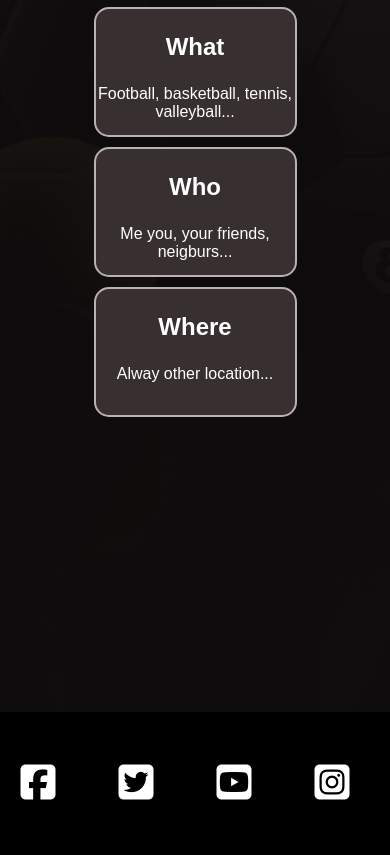
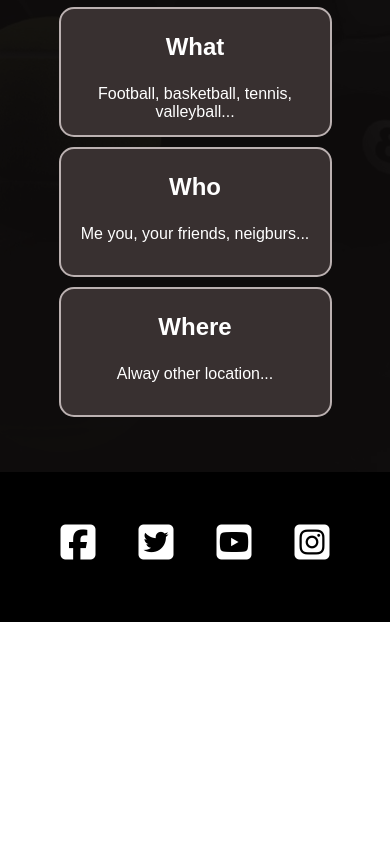
Before and after one commit to Wulle91/welovesports, a plain HTML site: page index.html in a window 390 px wide. Shown: the part 1080-1935 px from the top of the page. After the commit the page ends 1702 px from the top, so only its background shows below. Drawn offline with Linux system fonts and the light colour scheme; a web font is replaced by a local one.

Commit message:
Delete all fixed heights, make responsive for other screen sizes.

```diff
--- a/assets/css/style.css
+++ b/assets/css/style.css
@@ -76,7 +76,6 @@ nav a:hover {
 /*main section on home page*/
 
 section {
-    height: 600px;
     width: 100%;
     background: url("../images/2946550.webp") no-repeat center center;
 }
@@ -116,7 +115,6 @@ section {
     border-radius: 15px;
     font-family: 'kelly slab', sans-serif;
     color: #fff;
-    margin: 5px;
     overflow: hidden;
     margin: 5px auto;
 }
@@ -215,9 +213,7 @@ footer a:hover {
 /*locations container on locations page*/
 
 #locations-container {
-    height: 550px;
-    margin: 20px 10%;
-    position: absolute;
+    padding: 20px 10%;
     text-align: center;
 }
 
@@ -244,7 +240,6 @@ footer a:hover {
 
 #sign-in {
     width: 60%;
-    height: 500px;
     margin: 0 auto;
     padding: 5%;
     display: flex;
@@ -315,7 +310,6 @@ footer a:hover {
 
 #join-video {
     width: 55%;
-    height: 90%;
     margin-top: 40px;
     padding: 0 40px;
     background-color: rgba(14, 12, 12, .97);
@@ -342,9 +336,7 @@ footer a:hover {
 /*rearrengment for responsiveness*/
 
 @media screen and (max-width: 1700px) {
-    section {
-        height: 900px;
-    }
+
     #center {
         display: flex;
         flex-wrap: wrap;
@@ -367,18 +359,14 @@ footer a:hover {
         width: 370px;
         height: fit-content;
     }
-    section {
-        height: 950px;
-    }
+
     #join-video iframe {
         margin-bottom: 30px;
     }
 }
 
 @media screen and (max-width: 1010px) {
-    section {
-        height: 1050px;
-    }
+
     #center {
         display: flex;
         flex-wrap: wrap;
@@ -430,6 +418,12 @@ footer a:hover {
         overflow: scroll;
         height: 100%;
     }
+    #description{
+        padding: 50px 0;
+    }
+    .four-w {
+        width: 100%;
+    }
 }
 
 @media screen and (max-width: 465px) {
@@ -440,4 +434,10 @@ footer a:hover {
     #join-video {
         width: 90%;
     }
+    footer a {
+        margin-right: 0;
+    }
+    #why:hover {
+        height: 400px;
+    }
 }
```
